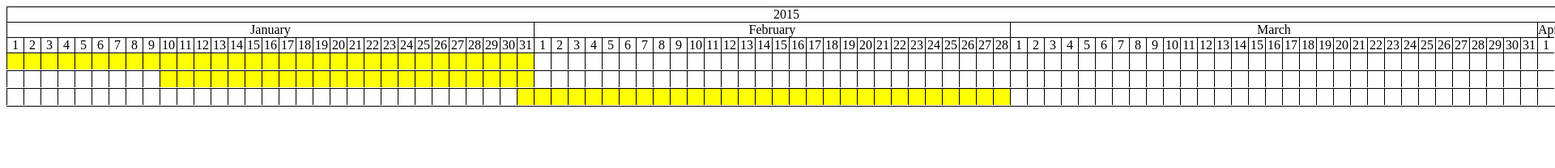
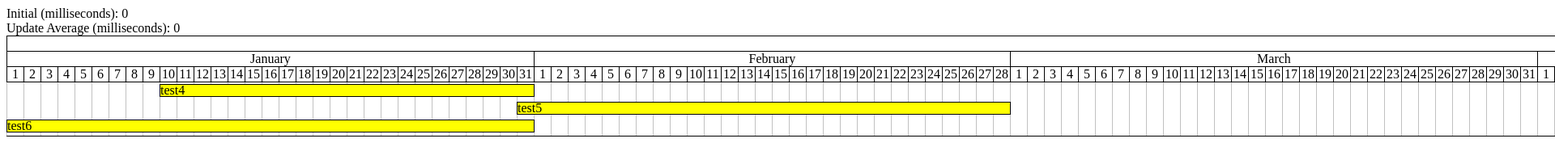
Before and after one commit to stevenleadbeater/GanttChartr, a plain HTML site: page GanttChartr/index.html in a window 1280 px wide. Shown: the top 208 px of the page at 81% size, 1920 px wide, since content can reach past the window. Drawn offline with Linux system fonts and the light colour scheme.

Commit message:
turned highlighting mechanism in to bar generator. Added performance monitoring. Updated styles

```diff
--- a/GanttChartr/CSS/calendarDetails1Layout.css
+++ b/GanttChartr/CSS/calendarDetails1Layout.css
@@ -1,10 +1,18 @@
 .calendarDetails1DayName {
     width: 20px;
-    height: 20px;
+    height: 22px;
     display: inline-block;
+    border-collapse: collapse;
+    vertical-align: top;
 }
 
 .calendarDetails1Row {
     height: 22px;
     white-space: nowrap;
 }
+
+.highlight {
+    display: inline-block;
+    z-index: 1;
+    position: relative;
+}
--- a/GanttChartr/CSS/calendarDetails1Theme.css
+++ b/GanttChartr/CSS/calendarDetails1Theme.css
@@ -1,9 +1,12 @@
 .calendarDetails1DayName {
-    border-left: 1px solid black;
-    border-collapse: collapse;
-    border-top: 1px solid black;
+    border-left: 1px solid rgb(193, 193, 193);
 }
 
-.calendarDetails1DayName.highlight {
+.highlight {
     background-color: yellow;
+    border: 1px solid black;
+    height: 14px;
+    margin-top: 2px;
+    line-height: 14px;
+    margin-left: -1px;
 }
--- a/GanttChartr/CSS/calendarHeader1Layout.css
+++ b/GanttChartr/CSS/calendarHeader1Layout.css
@@ -16,3 +16,9 @@
 .calendarHeader1AlignmentFix {
     text-align: left;
 }
+
+.calendarHeader1MonthName,
+.calendarHeader1YearName,
+.calendarHeader1DayName {
+    border-collapse: collapse;
+}
--- a/GanttChartr/CSS/calendarHeader1Theme.css
+++ b/GanttChartr/CSS/calendarHeader1Theme.css
@@ -3,5 +3,8 @@
 .calendarHeader1DayName {
     border-top: 1px solid black;
     border-left: 1px solid black;
-    border-collapse: collapse;
 }
+
+.calendarHeader1DayName {
+    border-bottom: 1px solid black;
+}
--- a/GanttChartr/Scripts/Frameworks/templatr.js
+++ b/GanttChartr/Scripts/Frameworks/templatr.js
@@ -320,13 +320,18 @@ Templatr.prototype.bindElement = function (element, data, dataAccessor) {
 
                 if (dataSource != null) {
 
+                    element.removeChild(child);
+
                     //Repeater is bound
                     dataSource = dataSource[1].replace(/^\s+|\s+$/gm, "");
-                    var repeaterResult = this.bindRepeater(child, data[dataSource], dataAccessor + "." + dataSource);
 
-                    //Swap the template element for the bound element
-                    element.removeChild(child);
-                    element.appendChild(repeaterResult);
+                    if (typeof data[dataSource] !== "undefined") {
+                        var repeaterResult = this.bindRepeater(child, data[dataSource], dataAccessor + "." + dataSource);
+
+                        //Swap the template element for the bound element
+                        element.appendChild(repeaterResult);
+                    }
+
                 } else if (Object.prototype.toString.call(data) === "[object Array]") {
                     var topLevelRepeaterResult = this.bindRepeater(child, data, dataAccessor);
 
@@ -366,7 +371,7 @@ Templatr.prototype.bindingReplacement = function (stringToReplaceIn, data, dataA
         var targetForReplacement = propertyToBind[0];
 
         //We can't bind to a property that isn't at the right level in the data. Check and error on fail
-        var sourceData = data[propertyName].toString();
+        var sourceData = typeof data[propertyName] !== "undefined" ? data[propertyName].toString() : null;
         if (sourceData) {
 
             stringToReplaceIn = stringToReplaceIn.replace(targetForReplacement, sourceData);
--- a/GanttChartr/Scripts/RowController.js
+++ b/GanttChartr/Scripts/RowController.js
@@ -9,15 +9,36 @@ RowController.prototype.SpliceData = function () {
     for (var highlightIndex = 0, highlightCount = this.highlights.length; highlightIndex < highlightCount; highlightIndex++) {
 
         var highlight = this.highlights[highlightIndex];
+        var lastDayWasAHighlight = false;
         for (var dayIndex = 0, dayCount = this.rowTemplate.days.length; dayIndex < dayCount; dayIndex++) {
 
             var day = this.rowTemplate.days[dayIndex];
             var dayDate = new Date(day.yearName, day.monthName, day.dayName);
-            if (highlight.startDate <= dayDate && highlight.endDate >= dayDate) {
+            if (lastDayWasAHighlight === false && highlight.startDate <= dayDate && highlight.endDate >= dayDate) {
+                lastDayWasAHighlight = true;
                 day.highlight = "highlight";
+                day.events = [
+                {
+                    name: highlight.name,
+                    className: "highlight",
+                    width: "width: " + ((this.GetDaysBetween(highlight.startDate, highlight.endDate)*21) - 1) + "px;"
+                }];
             } else {
                 day.highlight = " ";
+                day.events = [
+                {
+                    name: "",
+                    className: "",
+                    width:""
+                }];
+            }
+            if (highlight.endDate === dayDate) {
+                lastDayWasAHighlight = false;
             }
         }
     }
 };
+
+RowController.prototype.GetDaysBetween = function(startDate, endDate) {
+    return Math.round(Math.abs((endDate.getTime() - startDate.getTime()) / (24 * 60 * 60 * 1000))) + 1;
+}
--- a/GanttChartr/Scripts/main.js
+++ b/GanttChartr/Scripts/main.js
@@ -29,13 +29,34 @@ Main.prototype.HandleHeaderViewReturn = function (response, headerView) {
     });
 };
 
+var averages = {
+    update: {
+        count: 0,
+        values: []
+    }
+}
+
+var setAverage = function (modelNumber, timeElapsed) {
+    averages["update"].count++;
+    averages["update"].values.push(timeElapsed);
+    var total = 0;
+    for (var i in averages["update"].values) { total += averages["update"].values[i]; }
+    return (total / averages["update"].count);
+}
+
+
 Main.prototype.HandleViewReturn = function (headerView, masterView, detailView) {
+    try {
+        var t1 = window.performance.now();
+    } catch (ex) {
+        var t1 = new Date().getTime();
+    }
     var templatr = new Templatr("test");
     templatr.addView("calendar", masterView);
     templatr.addView("header", headerView);
     templatr.addView("detail", detailView);
 
-    var dateRangeHandler = new DateRangeHandler(new Date(2015, 0, 1), new Date(2015, 3, 1));
+    var dateRangeHandler = new DateRangeHandler(new Date(2015, 0, 1), new Date(2015, 7, 1));
     dateRangeHandler.GenerateDataStructure();
 
     var data = {};
@@ -45,7 +66,8 @@ Main.prototype.HandleViewReturn = function (headerView, masterView, detailView)
     var row1 = this.MakeRow(dateRangeHandler.dataStructure.row, [
         {
             startDate: new Date(2015, 0, 1),
-            endDate: new Date(2015, 1, 0)
+            endDate: new Date(2015, 1, 0),
+            name: "test1"
         }
     ]);
     data.Rows.push(row1);
@@ -53,7 +75,8 @@ Main.prototype.HandleViewReturn = function (headerView, masterView, detailView)
     var row2 = this.MakeRow(dateRangeHandler.dataStructure.row, [
         {
             startDate: new Date(2015, 0, 10),
-            endDate: new Date(2015, 1, 0)
+            endDate: new Date(2015, 1, 0),
+            name: "test2"
         }
     ]);
     data.Rows.push(row2);
@@ -61,18 +84,29 @@ Main.prototype.HandleViewReturn = function (headerView, masterView, detailView)
     var row3 = this.MakeRow(dateRangeHandler.dataStructure.row, [
         {
             startDate: new Date(2015, 1, 0),
-            endDate: new Date(2015, 2, 0)
+            endDate: new Date(2015, 2, 0),
+            name: "test3"
         }
     ]);
     data.Rows.push(row3);
 
     var boundView = templatr.bind("calendar", data);
     document.getElementById("content").appendChild(boundView);
-
+    try {
+        var t2 = window.performance.now();
+    } catch (ex) {
+        var t2 = new Date().getTime();
+    }
+    document.getElementById("initialLoad").innerText = setAverage(1, (t2 - t1));
     var self = this;
 
     var counter = 0;
     setInterval(function () {
+        try {
+            var t1 = window.performance.now();
+        } catch (ex) {
+            var t1 = new Date().getTime();
+        }
         if (counter === 0) {
             counter = 1;
             data.Rows = [];
@@ -80,7 +114,8 @@ Main.prototype.HandleViewReturn = function (headerView, masterView, detailView)
             var row1 = self.MakeRow(dateRangeHandler.dataStructure.row, [
                 {
                     startDate: new Date(2015, 0, 10),
-                    endDate: new Date(2015, 1, 0)
+                    endDate: new Date(2015, 1, 0),
+                    name: "test4"
                 }
             ]);
             data.Rows.push(row1);
@@ -88,7 +123,8 @@ Main.prototype.HandleViewReturn = function (headerView, masterView, detailView)
             var row2 = self.MakeRow(dateRangeHandler.dataStructure.row, [
                 {
                     startDate: new Date(2015, 1, 0),
-                    endDate: new Date(2015, 2, 0)
+                    endDate: new Date(2015, 2, 0),
+                    name: "test5"
                 }
             ]);
             data.Rows.push(row2);
@@ -96,7 +132,8 @@ Main.prototype.HandleViewReturn = function (headerView, masterView, detailView)
             var row3 = self.MakeRow(dateRangeHandler.dataStructure.row, [
                 {
                     startDate: new Date(2015, 0, 1),
-                    endDate: new Date(2015, 1, 0)
+                    endDate: new Date(2015, 1, 0),
+                    name: "test6"
                 }
             ]);
             data.Rows.push(row3);
@@ -107,7 +144,8 @@ Main.prototype.HandleViewReturn = function (headerView, masterView, detailView)
             var row1 = self.MakeRow(dateRangeHandler.dataStructure.row, [
                 {
                     startDate: new Date(2015, 0, 1),
-                    endDate: new Date(2015, 1, 0)
+                    endDate: new Date(2015, 1, 0),
+                    name: "test7"
                 }
             ]);
             data.Rows.push(row1);
@@ -115,7 +153,8 @@ Main.prototype.HandleViewReturn = function (headerView, masterView, detailView)
             var row2 = self.MakeRow(dateRangeHandler.dataStructure.row, [
                 {
                     startDate: new Date(2015, 0, 10),
-                    endDate: new Date(2015, 1, 0)
+                    endDate: new Date(2015, 1, 0),
+                    name: "test8"
                 }
             ]);
             data.Rows.push(row2);
@@ -123,13 +162,20 @@ Main.prototype.HandleViewReturn = function (headerView, masterView, detailView)
             var row3 = self.MakeRow(dateRangeHandler.dataStructure.row, [
                 {
                     startDate: new Date(2015, 1, 0),
-                    endDate: new Date(2015, 2, 0)
+                    endDate: new Date(2015, 2, 0),
+                    name: "test9"
                 }
             ]);
             data.Rows.push(row3);
         }
         templatr.updateDataModel(data);
-    }, 100);
+        try {
+            var t2 = window.performance.now();
+        } catch (ex) {
+            var t2 = new Date().getTime();
+        }
+        document.getElementById("updateAverage").innerText = setAverage(1, (t2 - t1));
+    }, 5000);
 };
 
 Main.prototype.MakeRow = function (rowTemplate, highlights) {
--- a/GanttChartr/Views/CalendarDetails1.html
+++ b/GanttChartr/Views/CalendarDetails1.html
@@ -1,5 +1,9 @@
 <repeater>
     <repeater class="calendarDetails1Row" datasource="<%# days %>">
-        <span class="calendarDetails1DayName <%# highlight %>"></span>
+        <span class="calendarDetails1DayName">
+            <repeater datasource="<%# events %>">
+                <span class="<%# className %>" style="<%# width %>"><%# name %></span>
+            </repeater>
+        </span>
     </repeater>
 </repeater>
--- a/GanttChartr/index.html
+++ b/GanttChartr/index.html
@@ -15,7 +15,12 @@
     <link href="CSS/calendarDetails1Theme.css" rel="stylesheet" />
 </head>
 <body>
-    <div id="header"></div>
+    <div id="header">
+        <div>
+            <div><span>Initial (milliseconds): </span><span id="initialLoad"></span></div>
+            <div><span>Update Average (milliseconds): </span><span id="updateAverage"></span></div>
+        </div>
+    </div>
     <div id="content"></div>
     <div id="footer"></div>
     <script>
```
